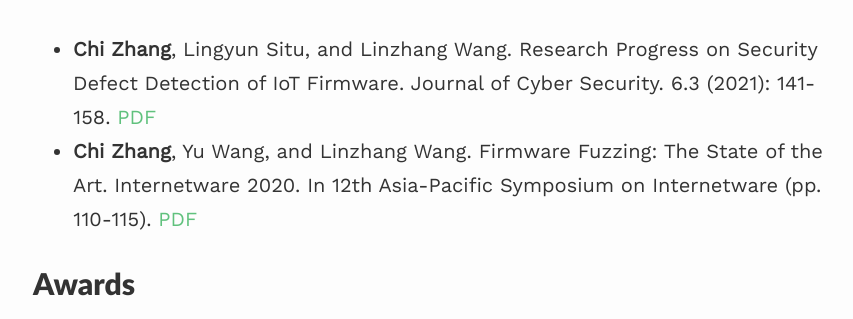
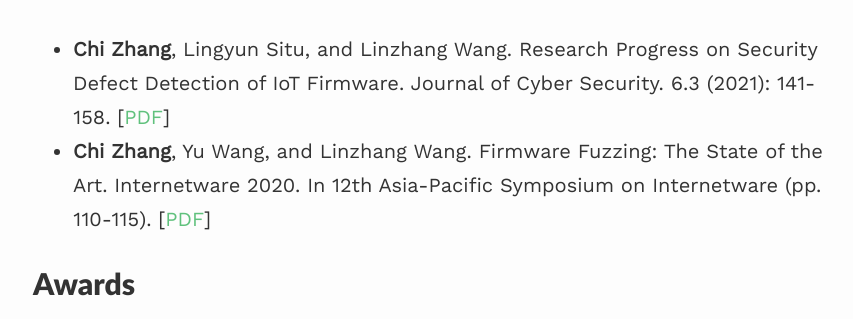
Before and after one commit to ch1zhang/ch1zhang.github.io, a Jekyll site: the page built from index.md, in a window 1280 px wide. Shown: the part 606-925 px from the top of the page, without its empty margins (207-1060 px from the left). Built offline with Jekyll 4.4.1, drawn with Linux system fonts in a browser that asks for light colours; nearby versions of some CDN libraries.

```diff
--- a/_config.yml
+++ b/_config.yml
@@ -42,10 +42,10 @@ compress_html:
   startings: []
 
 # collection
-collections:
-  projects:
-    output: true
-    permalink: /projects/:path/
+# collections:
+#   projects:
+#     output: true
+#     permalink: /projects/:path/
 
 sass:
   sass_dir: /assets/css/_sass
--- a/index.md
+++ b/index.md
@@ -13,8 +13,8 @@ His research interests span software engineering and machine learning, including
 
 
 ## Publication
-- __Chi Zhang__, Lingyun Situ, and Linzhang Wang. Research Progress on Security Defect Detection of IoT Firmware. Journal of Cyber Security. 6.3 (2021): 141-158. [PDF](http://jcs.iie.ac.cn/ch/reader/view_abstract.aspx?file_no=20210309&flag=1)
-- __Chi Zhang__, Yu Wang, and Linzhang Wang. Firmware Fuzzing: The State of the Art. Internetware 2020. In 12th Asia-Pacific Symposium on Internetware (pp. 110-115). [PDF](https://dl.acm.org/doi/pdf/10.1145/3457913.3457934)
+- __Chi Zhang__, Lingyun Situ, and Linzhang Wang. Research Progress on Security Defect Detection of IoT Firmware. Journal of Cyber Security. 6.3 (2021): 141-158. \[[PDF](http://jcs.iie.ac.cn/ch/reader/view_abstract.aspx?file_no=20210309&flag=1)\]
+- __Chi Zhang__, Yu Wang, and Linzhang Wang. Firmware Fuzzing: The State of the Art. Internetware 2020. In 12th Asia-Pacific Symposium on Internetware (pp. 110-115). \[[PDF](https://dl.acm.org/doi/pdf/10.1145/3457913.3457934)\]
 
 
 ## Awards
```
